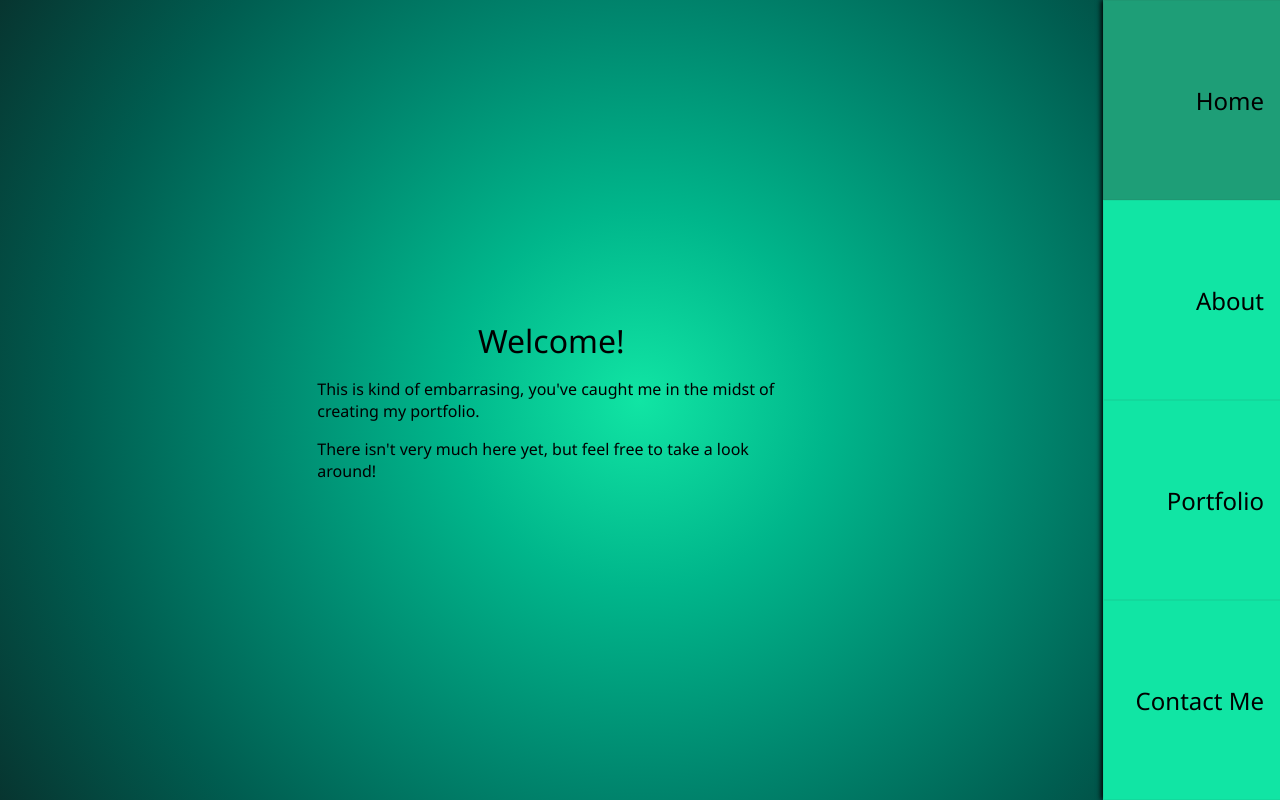
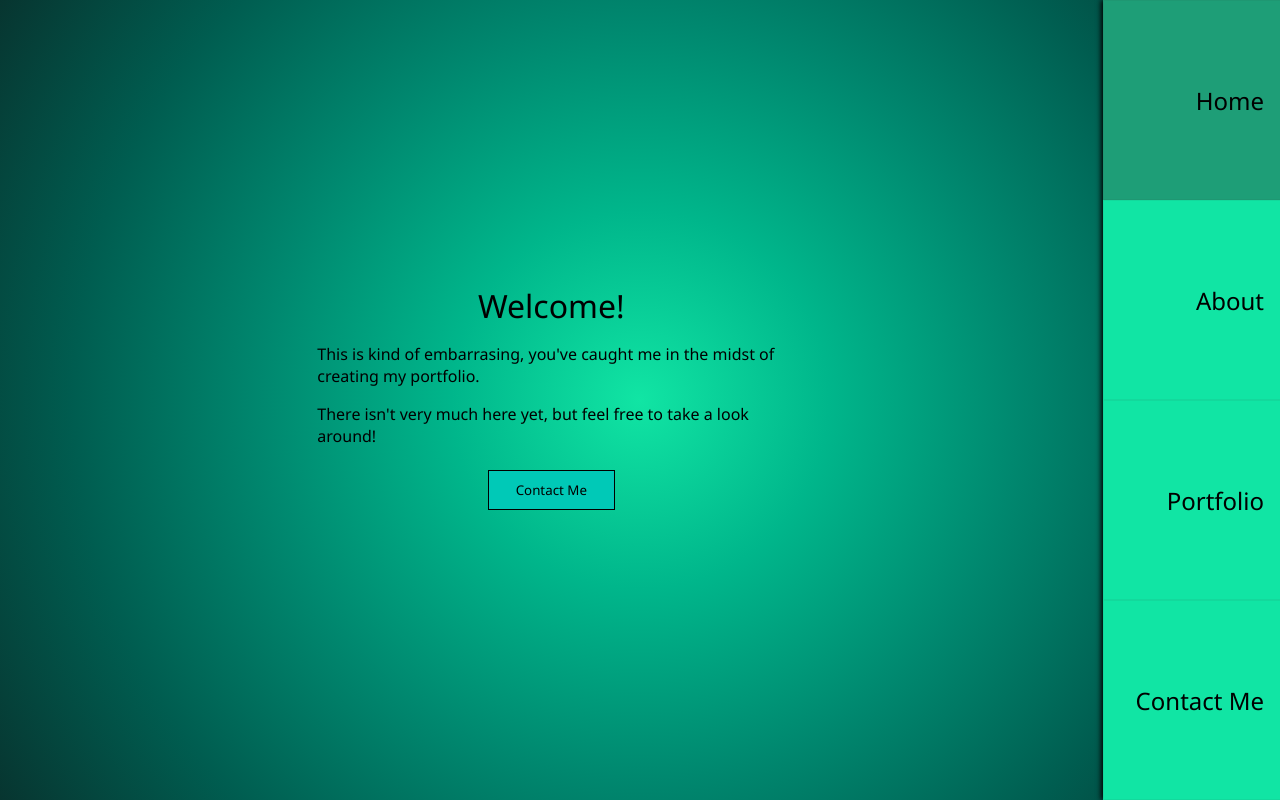
Before and after one commit to NicMortelliti/portfolio, a React (Create React App) app: page / in a window 1280 px wide. Built offline with nearby package versions, Linux system fonts and the light colour scheme.

Commit message:
add button to jump to contact page

```diff
--- a/src/components/styles/Buttons.styled.js
+++ b/src/components/styles/Buttons.styled.js
@@ -1,10 +1,12 @@
 import styled from "styled-components";
+
+const color = ({ theme }) => theme.color;
 
 export const Button = styled.button`
   cursor: pointer;
   background: ${({ theme }) => theme.accent};
-  border: none;
-  color: ${({ theme }) => theme.inverse};
+  border: 1px solid ${color};
+  color: ${color};
   height: 3em;
   margin: 0.5em;
   padding-left: 2em;
--- a/src/pages/Landing.js
+++ b/src/pages/Landing.js
@@ -1,9 +1,13 @@
 import React from "react";
+import {useNavigate} from "react-router-dom"
 
 // Styled components
 import { Wrapper } from "../components/styles/Landing.styled";
+import { Button } from "../components/styles/Buttons.styled";
 
 const Landing = () => {
+  const navigate = useNavigate();
+
   return (
     <Wrapper>
       <h1>Welcome!</h1>
@@ -14,6 +18,7 @@ const Landing = () => {
       <p>
         There isn't very much here yet, but feel free to take a look around!
       </p>
+      <Button onClick={() => navigate('/contact')}>Contact Me</Button>
     </Wrapper>
   );
 };
```
